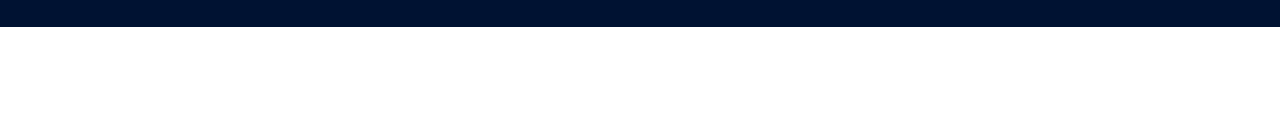
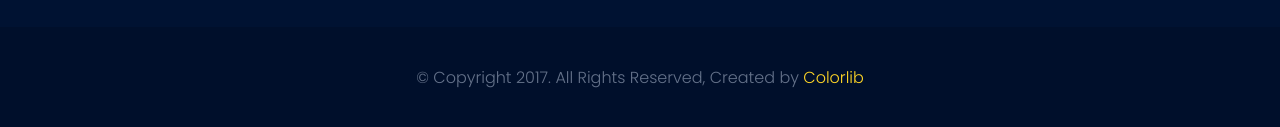
Before and after one commit to dianastanciu/clone-four-celt, a plain HTML site: page index.html in a window 1280 px wide. Shown: the part 5559-5686 px from the top of the page. Before the commit the page ends 5586 px from the top, so only its background shows below. Drawn offline with Linux system fonts and the light colour scheme.

Commit message:
footer basic styles

```diff
--- a/index.html
+++ b/index.html
@@ -599,6 +599,12 @@
 </div>
 <!--/PREFOOTER-->
 
+<!--FOOTER-->
+<div class="footer">
+    <div class="text">© Copyright 2017. All Rights Reserved, Created by <span class="special">Colorlib</span></div>
+</div>
+<!--/FOOTER-->
+
 <!--jQuery-->
 <script src="./scripts/jquery-3.2.1.min.js"></script>
 <!--JavaScript-->
--- a/styles/scss/_variables.scss
+++ b/styles/scss/_variables.scss
@@ -9,6 +9,7 @@ $_lightMastrichBlue: #000044;
 $_isabelline: #EEEEEE;
 $_darkBlueGrey: #64728A;
 $_ghostWhite: #F8F8F8;
+$_richBlack: #000F2B;
 
 //for production
 $light: $_white;
@@ -29,4 +30,5 @@ $overlayBgColorRGBA: $_mastrichBlueRGBA_75;
 $tabBorderColor: $_darkBlueGrey;
 $borderColor: $_darkBlueGrey;
 $prefooterBgColor: $_mastrichBlue;
+$footerBgColor: $_richBlack;
 //************************** VARIABLES END **************************//
--- a/styles/scss/style.scss
+++ b/styles/scss/style.scss
@@ -1036,4 +1036,25 @@ html {
     }
 }
 //************************** /PREFOOTER **************************//
+
+//************************** FOOTER **************************//
+.footer {
+    height: 100px;
+    background: $footerBgColor;
+    display: flex;
+    align-items: center;
+    justify-content: center;
+    padding: 50px;
+
+    .text {
+        color: $textColor;
+        font-weight: 300;
+
+        .special {
+            color: $generalYellow;
+        }
+    }
+}
+//************************** /FOOTER **************************//
+
 @import 'responsive';
```
Also changed, not shown: styles/css/style.css, 1 other file.
